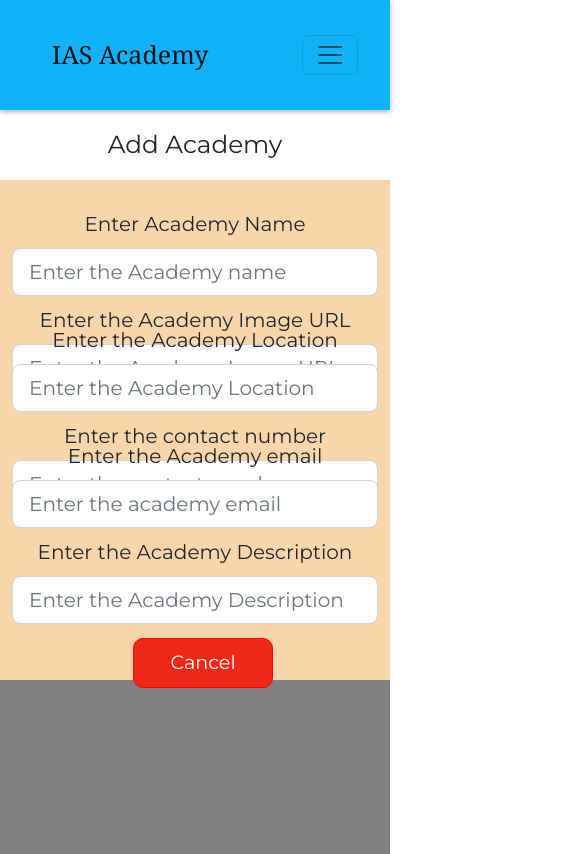
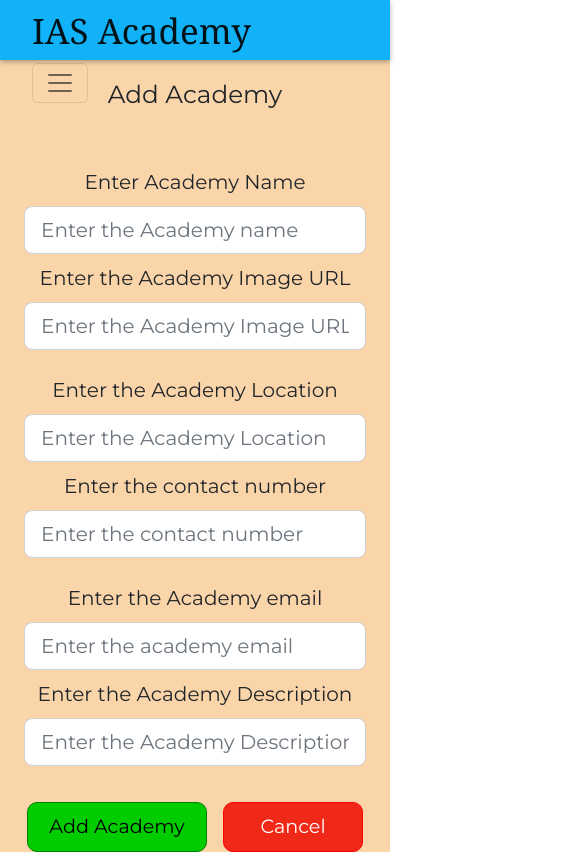
Before and after one commit to iamneo-production/580ea4ef-eebe-47d3-b459-8e337808de91, a React (Create React App) app in the folder reactapp/: page /admin/addInstitute in a window 390 px wide. Shown: the top 854 px of the page, 585 px wide, since content can reach past the window. Built offline with nearby package versions, Linux system fonts and the light colour scheme.

Commit message:
Frontend Code made responsive

```diff
--- a/reactapp/src/components/AdminAcademy/Add.jsx
+++ b/reactapp/src/components/AdminAcademy/Add.jsx
@@ -54,78 +54,124 @@ function goToHome(){
 
 
 return (
-    <Container style={{marginTop:"20px",height:"500px",backgroundColor:"rgb(250, 213, 170)"}}>
-
-    <Form onSubmit={(e)=> onSubmit(e)}>
-    <Row className="mb-3" style={{height:"120px",paddingTop:"20px"}}>
-
-        <Form.Group as={Col} md="6" id='academyName'>
-          <Form.Label  column="lg">Enter Academy Name</Form.Label>
-          <Form.Control size="lg"
+  <Container style={{ marginTop: '20px', minHeight: '500px', backgroundColor: 'rgb(250, 213, 170)' }}>
+    <Form onSubmit={(e) => onSubmit(e)}>
+      <Row className="mb-3" style={{ paddingTop: '20px' }}>
+        <Form.Group as={Col} md="6">
+          <Form.Label column="lg">Enter Academy Name</Form.Label>
+          <Form.Control
+            size="lg"
             required
             type="text"
             placeholder="Enter the Academy name"
             name="instituteName"
             value={instituteName}
-            onChange={(e)=>onInputChange(e)}
+            onChange={(e) => onInputChange(e)}
           />
         </Form.Group>
 
-
-        <Form.Group as={Col} md="6" id='imageUrl'>
-          <Form.Label  column="lg">Enter the Academy Image URL</Form.Label>
-          <Form.Control size="lg"
+        <Form.Group as={Col} md="6">
+          <Form.Label column="lg">Enter the Academy Image URL</Form.Label>
+          <Form.Control
+            size="lg"
             required
             type="text"
             placeholder="Enter the Academy Image URL"
             name="imageurl"
             value={imageurl}
-            onChange={(e)=>onInputChange(e)}
-
+            onChange={(e) => onInputChange(e)}
           />
         </Form.Group>
       </Row>
-          <Row className="mb-3" style={{height:"100px"}}>
 
-        <Form.Group as={Col} md="6" id='academyLocation'>
-          <Form.Label  column="lg">Enter the Academy Location</Form.Label>
+      <Row className="mb-3">
+        <Form.Group as={Col} md="6">
+          <Form.Label column="lg">Enter the Academy Location</Form.Label>
           <InputGroup hasValidation>
-
-          <Form.Control size="lg"
+            <Form.Control
+              size="lg"
               type="text"
               placeholder="Enter the Academy Location"
               name="instituteAddress"
               value={instituteAddress}
-              onChange={(e)=>onInputChange(e)}
+              onChange={(e) => onInputChange(e)}
               required
             />
           </InputGroup>
         </Form.Group>
 
+        <Form.Group as={Col} md="6">
+          <Form.Label column="lg">Enter the contact number</Form.Label>
+          <Form.Control
+            size="lg"
+            type="number"
+            placeholder="Enter the contact number"
+            name="mobile"
+            value={mobile}
+            onChange={(e) => onInputChange(e)}
+            required
+          />
+        </Form.Group>
+      </Row>
 
-        <Form.Group as={Col} md="6" id='contactNumber'>
-          <Form.Label  column="lg">Enter the contact number</Form.Label>
-          <Form.Control size="lg" type="number" placeholder="Enter the contact number" name="mobile" value={mobile} onChange={(e)=>onInputChange(e)} required />
+      <Row className="mb-3">
+        <Form.Group as={Col} md="6">
+          <Form.Label column="lg">Enter the Academy email</Form.Label>
+          <Form.Control
+            size="lg"
+            type="email"
+            placeholder="Enter the academy email"
+            name="email"
+            value={email}
+            onChange={(e) => onInputChange(e)}
+            required
+          />
         </Form.Group>
 
-        </Row>
-        <Row className="mb-3" style={{height:"100px"}}>
-
-        <Form.Group as={Col} md="6" id='emailid'>
-          <Form.Label  column="lg">Enter the Academy email</Form.Label>
-          <Form.Control size="lg" type="email" placeholder="Enter the academy email" name="email" value={email} onChange={(e)=>onInputChange(e)} required />
+        <Form.Group as={Col} md="6">
+          <Form.Label column="lg">Enter the Academy Description</Form.Label>
+          <Form.Control
+            size="lg"
+            type="text"
+            placeholder="Enter the Academy Description"
+            name="instituteDescription"
+            value={instituteDescription}
+            onChange={(e) => onInputChange(e)}
+            required
+          />
         </Form.Group>
-
-
-        <Form.Group as={Col} md="6" id='academyDescription'>
-          <Form.Label  column="lg">Enter the Academy Description</Form.Label>
-          <Form.Control size="lg" type="text" placeholder="Enter the Academy Description" name="instituteDescription" value={instituteDescription} onChange={(e)=>onInputChange(e)} required /></Form.Group>
-
       </Row>
 
-        <button style={{marginTop:"20px",fontSize:"1.2rem",backgroundColor:"rgb(0, 204, 0)",marginLeft:"48.37rem",height:"50px",width:"180px",borderRadius:"10px",border:"1px solid green"}}>Add Academy</button>
-        <button style={{marginTop:"20px",fontSize:"1.2rem",backgroundColor:"rgb(240, 40, 24)",marginLeft:"1rem",marginRight:"0px",height:"50px",width:"140px",borderRadius:"10px",border:"1px solid red",color:"white"}} onClick={goToHome}>Cancel</button>
-
+      <div className="d-flex justify-content-center">
+        <button
+          style={{
+            marginTop: '20px',
+            fontSize: '1.2rem',
+            backgroundColor: 'rgb(0, 204, 0)',
+            width: '180px',
+            borderRadius: '10px',
+            border: '1px solid green',
+          }}
+        >
+          Add Academy
+        </button>
+        <button
+          style={{
+            marginTop: '20px',
+            fontSize: '1.2rem',
+            backgroundColor: 'rgb(240, 40, 24)',
+            marginLeft: '1rem',
+            height: '50px',
+            width: '140px',
+            borderRadius: '10px',
+            border: '1px solid red',
+            color: 'white',
+          }}
+          onClick={goToHome}
+        >
+          Cancel
+        </button>
+      </div>
     </Form>
   </Container>
 );
--- a/reactapp/src/components/AdminAcademy/AddAcademy.jsx
+++ b/reactapp/src/components/AdminAcademy/AddAcademy.jsx
@@ -3,22 +3,22 @@ import Add from "./Add";
 
 
 export default function AddAcademy(){
-  return(
-  <>
+  return (
+    <div style={{backgroundColor: "rgb(250, 213, 170)"}}>
+      <header>
+        <Navigbar />
+        <h2 style={{ marginTop: "20px", textAlign: "center" }}>Add Academy</h2>
+      </header>
 
-
-<header>
-  <Navigbar />
-  <h2 style={{marginTop:"20px"}}>
-    <center>Add Academy</center>
-    </h2>
-</header>
-
-<body style={{backgroundColor:"gray"}}>
-<Add  />
-</body>
-
-</>
-
+      <body style={{ backgroundColor: "rgb(250, 213, 170)" }}>
+        <div className="container-fluid">
+          <div className="row">
+            <div className="col-md-8 offset-md-2">
+              <Add />
+            </div>
+          </div>
+        </div>
+      </body>
+    </div>
   );
 }
--- a/reactapp/src/components/AdminAcademy/Navbar.jsx
+++ b/reactapp/src/components/AdminAcademy/Navbar.jsx
@@ -8,26 +8,33 @@ import { Link } from 'react-router-dom';
 function Navigbar() {
   return (
     <header>
-
       <>
-      <Navbar collapseOnSelect expand="lg" style={{height:"110px",backgroundColor:"rgb(17, 178, 247)"}} >
+        <Navbar collapseOnSelect expand="lg" style={{backgroundColor: "rgb(17, 178, 247)" }}>
           <Container fluid>
-          <Navbar.Brand style={{fontSize:"25px",paddingRight:"20px",paddingLeft:"20px"}}>IAS Academy</Navbar.Brand>
-          <Nav style={{fontSize:"25px"}}>
+            <Navbar.Brand style={{ fontSize: "35px", paddingRight: "280px" }}>
+              IAS Academy
+            </Navbar.Brand>
             <Navbar.Toggle aria-controls="responsive-navbar-nav" />
             <Navbar.Collapse id="responsive-navbar-nav">
-            <Nav.Link id='adminAcademy' as={Link} to ='/' className='academy' style={{color:"black",paddingLeft:"30px",paddingRight:"30px"}}>Academy</Nav.Link>
-            <Nav.Link id='adminCourse' as={Link} to ='/Courses' className='courses' style={{color:"black",paddingRight:"30px"}}>Courses</Nav.Link>
-            <Nav.Link id='adminStudents' as={Link} to ='/Students' className='students' style={{color:"black",paddingRight:"20px"}} >Students</Nav.Link>
-            {/* <Nav.Link id='logout' as={Link} to ='/logout' className='logout' style={{fontWeight:"bold",color:"black",paddingLeft:"0px"}}>Logout</Nav.Link> */}
+              <Nav className="mr-auto" style={{ fontSize: "28px" }}>
+                <Nav.Link id="adminAcademy" as={Link} to="/AdminInstitute" className="academy" style={{ color: "black", paddingRight: "30px" }}>
+                  Academy
+                </Nav.Link>
+                <Nav.Link id="adminCourse" as={Link} to="/Admincourse" className="courses" style={{ color: "black", paddingRight: "30px" }}>
+                  Courses
+                </Nav.Link>
+                <Nav.Link id="adminStudents" as={Link} to="/Students" className="students" style={{ color: "black" }}>
+                  Students
+                </Nav.Link>
+              </Nav>
+              <Nav>
+                <Nav.Link id="logout" as={Link} to="/logout" className="logout" style={{ fontWeight: "bold", color: "white"}}>
+                  Logout
+                </Nav.Link>
+              </Nav>
             </Navbar.Collapse>
-
-
-          </Nav>
-
           </Container>
         </Navbar>
-
       </>
     </header>
   );
```
Lines whose indentation alone changed are shown as unchanged.
